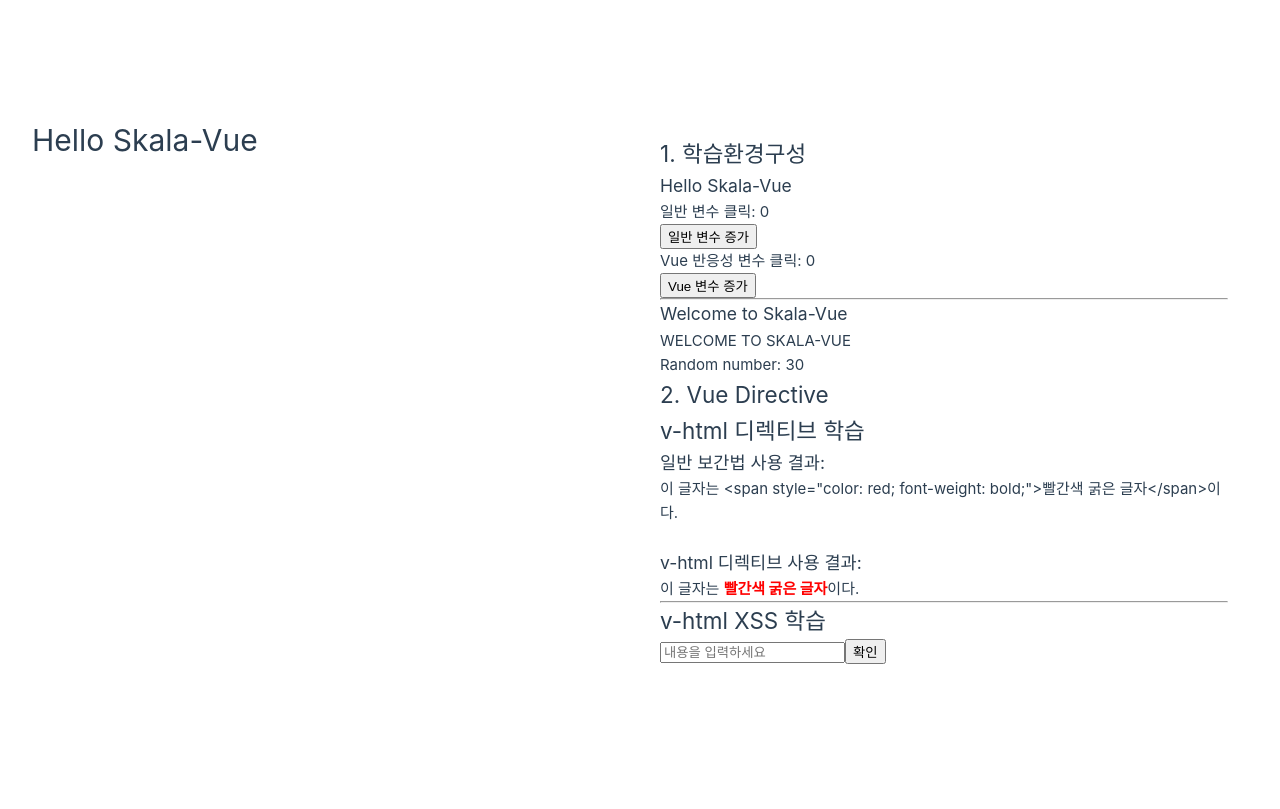
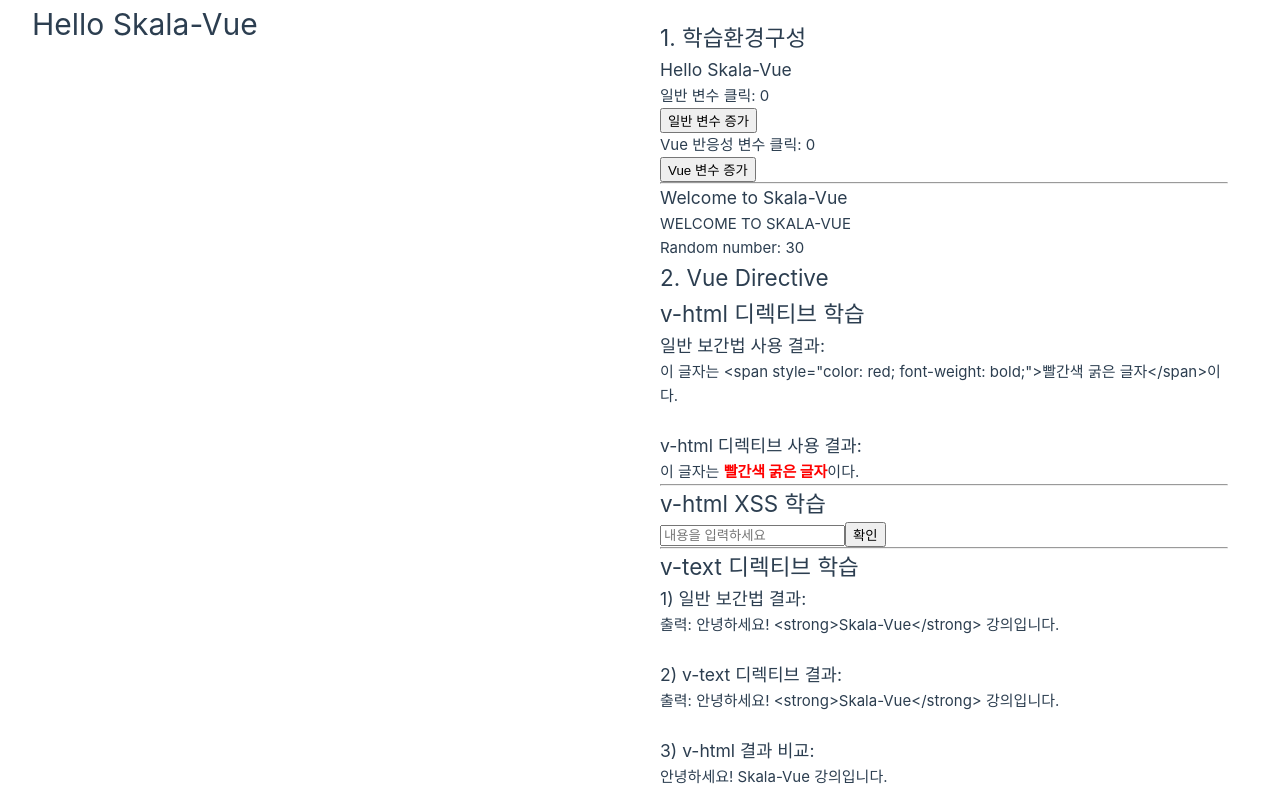
Before and after one commit to mingyukang5420/skala-vue, a Vue app: page / in a window 1280 px wide. Built offline with nearby package versions, Linux system fonts and the light colour scheme.

Commit message:
chore: v-html and v-text components

```diff
--- a/src/App.vue
+++ b/src/App.vue
@@ -6,6 +6,7 @@ import SampleTwo from './components/practices/basic/SampleTwo.vue'
 // 2. Vue Directive
 import VueHtml from './components/practices/basic/VueHtml.vue'
 import VueHtmlXss from './components/practices/basic/VueHtmlXss.vue'
+import VueText from './components/practices/basic/VueText.vue'
 </script>
 
 <template>
@@ -19,5 +20,7 @@ import VueHtmlXss from './components/practices/basic/VueHtmlXss.vue'
     <VueHtml />
     <hr />
     <VueHtmlXss />
+    <hr />
+    <VueText />
   </div>
 </template>
```
